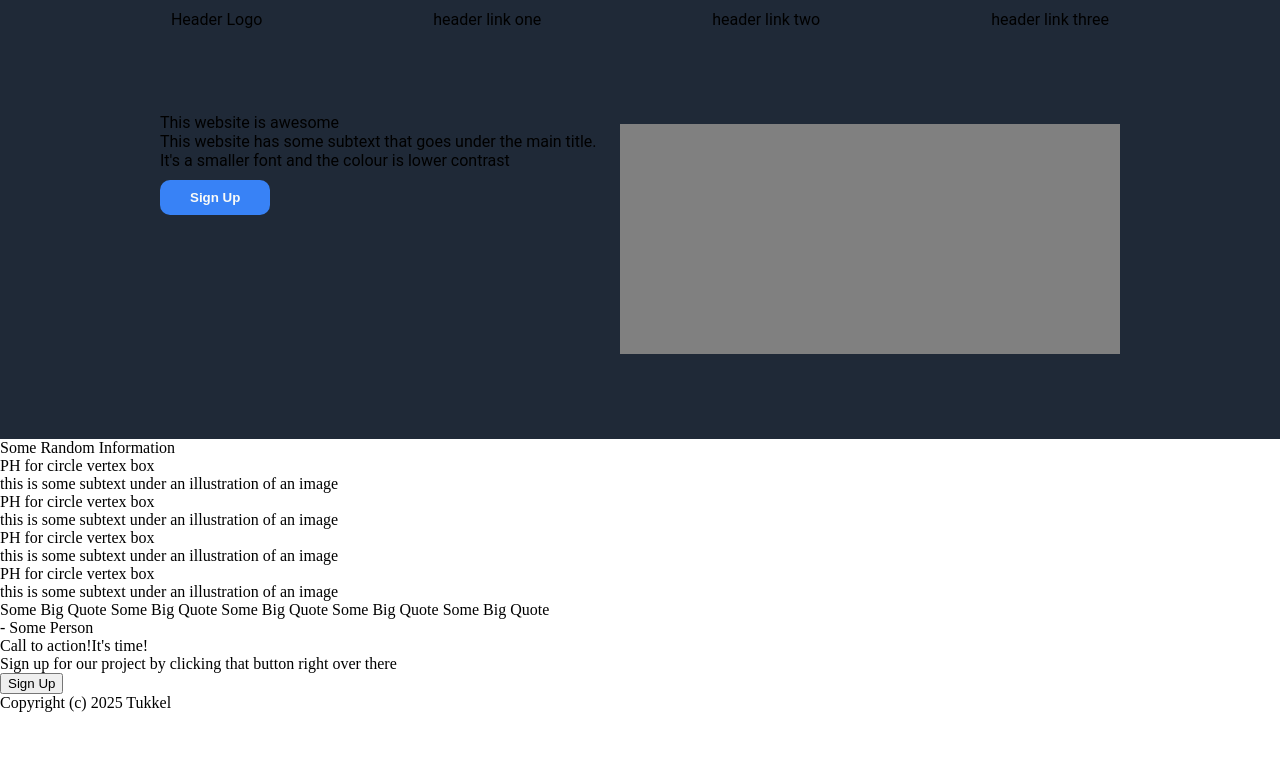
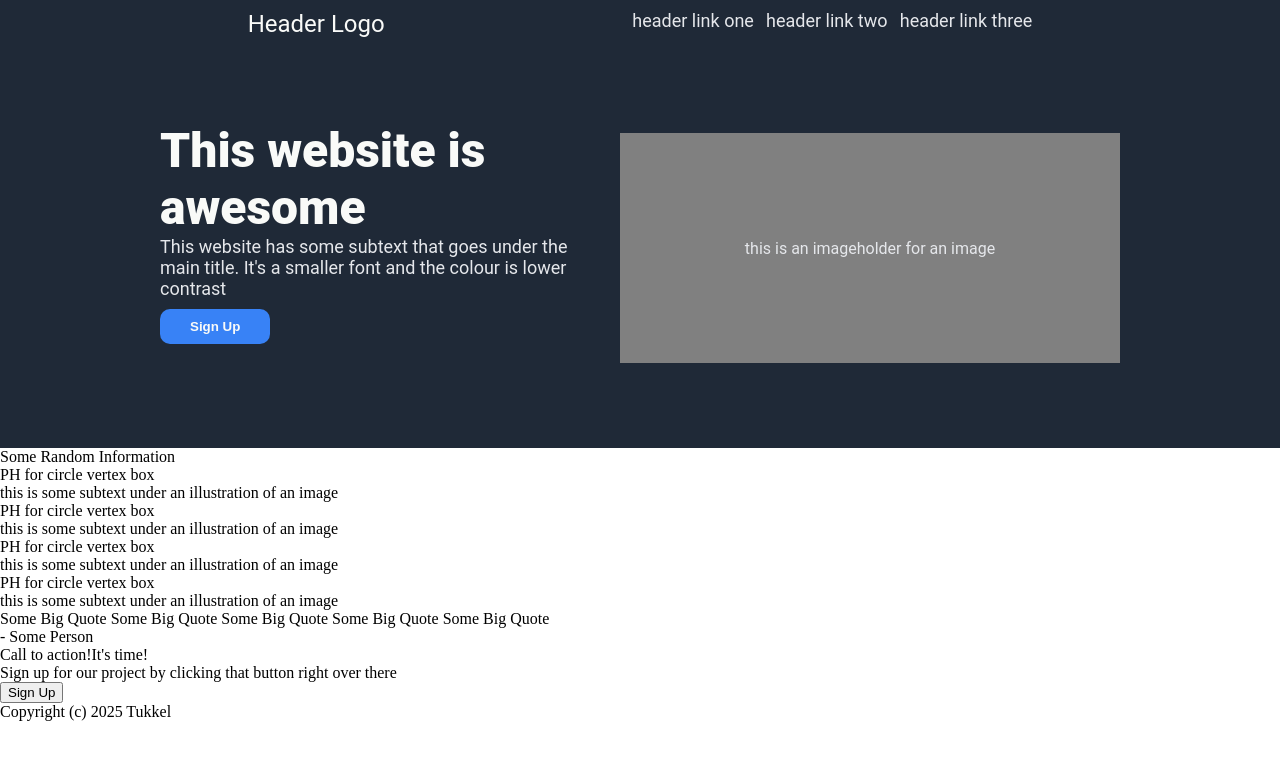
Before and after one commit to tukkel23/test-landing-page, a plain HTML site: page index.html in a window 1280 px wide. Drawn offline with Linux system fonts and the light colour scheme.

Commit message:
Edit index.html

```diff
--- a/index.html
+++ b/index.html
@@ -1,26 +1,31 @@
 <!DOCTYPE html>
 <html lang="en">
+
 <head>
     <meta charset="UTF-8">
     <meta name="viewport" content="width=device-width, initial-scale=1.0">
     <link rel="stylesheet" href="style.css">
     <title>Test Landing Page</title>
 </head>
+
 <body>
     <div class="header">
-      <div>Header Logo</div>
+        <div class="header-logo">Header Logo</div>
+        <div class="header-link">
             <div>header link one</div>
             <div>header link two</div>
             <div>header link three</div>
         </div>
+    </div>
 
     <div class="main-one">
         <div class="signup">
-        <div>This website is awesome</div>
-        <div>This website has some subtext that goes under the main title. It's a smaller font and the colour is lower contrast</div>
+            <div class="awesome-txt">This website is awesome</div>
+            <div class="subtext-txt">This website has some subtext that goes under the main title. It's a smaller font and the colour is lower contrast</div>
             <div><button>Sign Up</button></div>
         </div>
         <div class="main-image">
+            this is an imageholder for an image
         </div>
     </div>
 
@@ -64,4 +69,5 @@
     </div>
 
 </body>
+
 </html>
```
Lines whose indentation alone changed are shown as unchanged.
